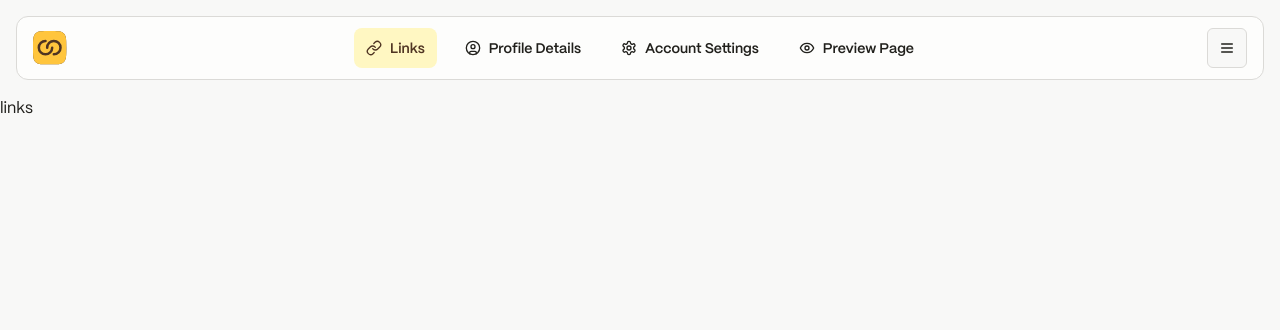
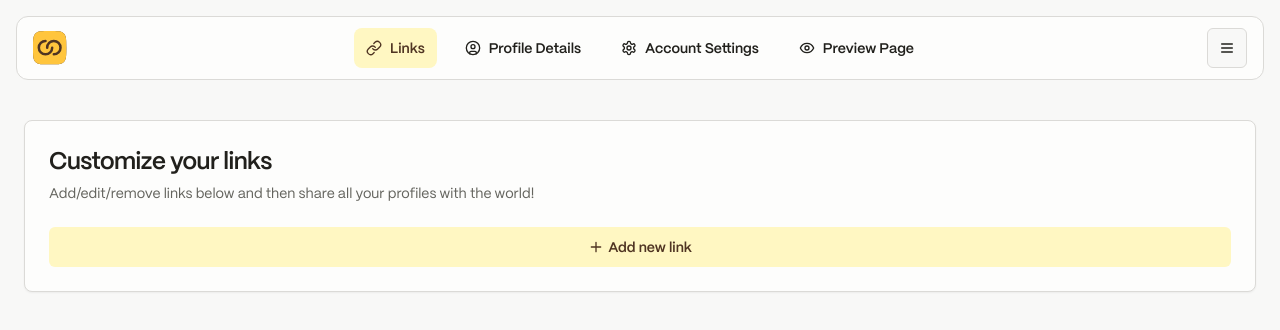
Before and after one commit to chadlydev/devlinks, a Next.js app: page /app/links in a window 1280 px wide. Shown: the top 330 px of the page. Built offline with nearby package versions, Linux system fonts and the light colour scheme.

Commit message:
Enhanced LinksPage component with additional features

```diff
--- a/app/(app)/app/links/page.tsx
+++ b/app/(app)/app/links/page.tsx
@@ -1,3 +1,24 @@
-export default function Page() {
-	return <div>links</div>;
+import { Card, CardContent, CardDescription, CardHeader, CardTitle } from '@/components/ui/card';
+import { Button } from '@/components/ui/button';
+import { PlusIcon } from '@/components/icons';
+
+export default function LinksPage() {
+	return (
+		<main className='flex flex-1 flex-col gap-4 p-4 lg:gap-6 lg:p-6'>
+			<Card>
+				<CardHeader>
+					<CardTitle>Customize your links</CardTitle>
+					<CardDescription>
+						Add/edit/remove links below and then share all your profiles with the world!
+					</CardDescription>
+				</CardHeader>
+				<CardContent className='flex flex-col'>
+					<Button variant='secondary'>
+						<PlusIcon size={16} />
+						Add new link
+					</Button>
+				</CardContent>
+			</Card>
+		</main>
+	);
 }
```
